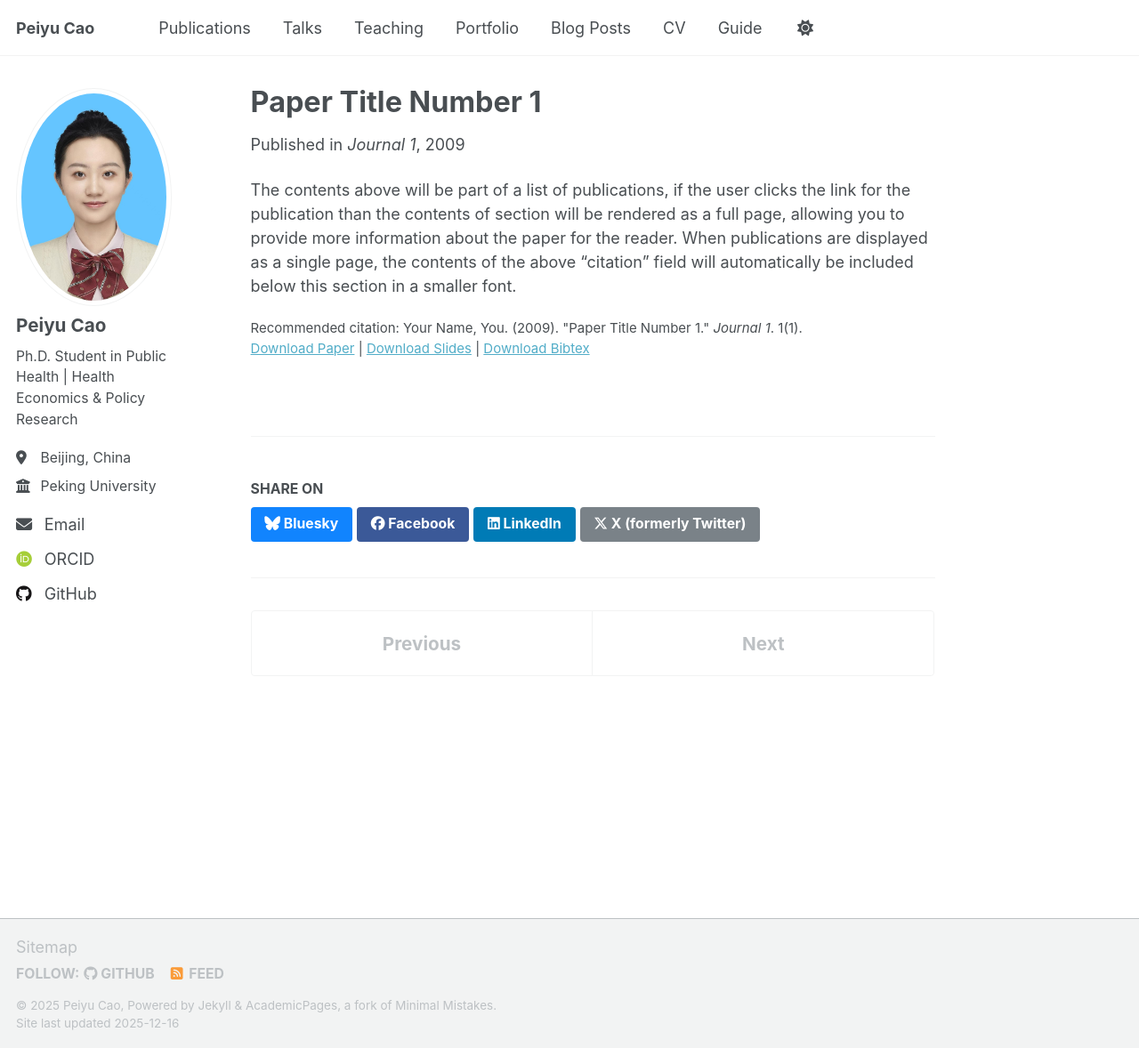
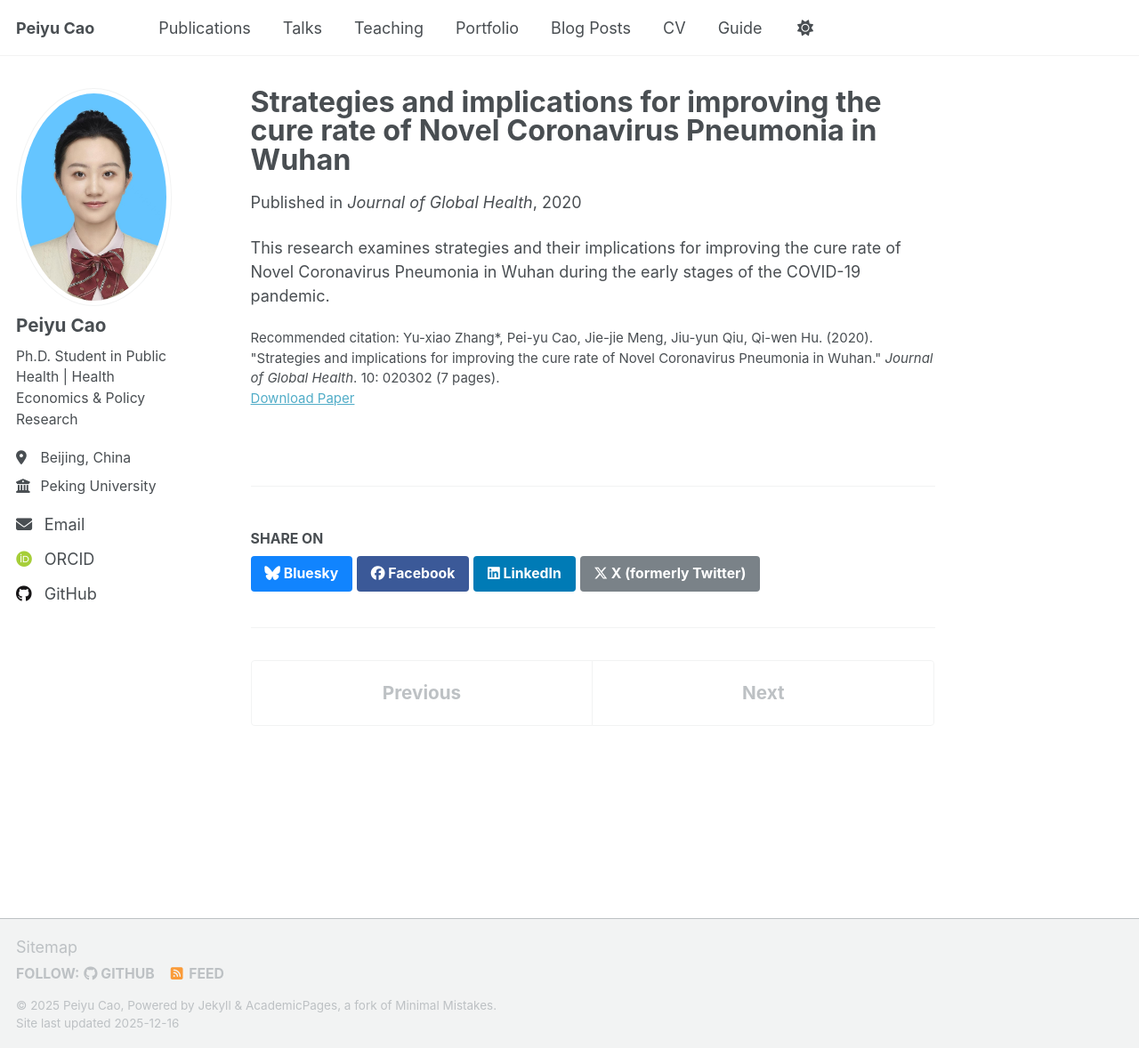
Before and after one commit to Peiyu-Cao/Peiyu-Cao.github.io, a Jekyll site: the page built from _publications/2009-10-01-paper-title-number-1.md, in a window 1280 px wide and 1178 px high. Shown: the whole window at 89% size. Built offline with Jekyll 4.4.1, drawn with Linux system fonts in a browser that asks for light colours; some web fonts are replaced; a script that is not in the unit is left out.

Commit message:
Update 2009-10-01-paper-title-number-1.md

```diff
--- a/_publications/2009-10-01-paper-title-number-1.md
+++ b/_publications/2009-10-01-paper-title-number-1.md
@@ -1,14 +1,13 @@
 ---
-title: "Paper Title Number 1"
+title: "Strategies and implications for improving the cure rate of Novel Coronavirus Pneumonia in Wuhan"
 collection: publications
 category: manuscripts
-permalink: /publication/2009-10-01-paper-title-number-1
-excerpt: 'This paper is about the number 1. The number 2 is left for future work.'
-date: 2009-10-01
-venue: 'Journal 1'
-slidesurl: 'http://academicpages.github.io/files/slides1.pdf'
-paperurl: 'http://academicpages.github.io/files/paper1.pdf'
-bibtexurl: 'http://academicpages.github.io/files/bibtex1.bib'
-citation: 'Your Name, You. (2009). &quot;Paper Title Number 1.&quot; <i>Journal 1</i>. 1(1).'
+permalink: /publication/2020-10-01-covid-cure-rate-wuhan
+excerpt: 'This paper discusses strategies for improving the cure rate of Novel Coronavirus Pneumonia in Wuhan during the COVID-19 pandemic.'
+date: 2020-10-01
+venue: 'Journal of Global Health'
+paperurl: 'https://doi.org/10.7189/jogh.10.020302'
+citation: 'Yu-xiao Zhang*, Pei-yu Cao, Jie-jie Meng, Jiu-yun Qiu, Qi-wen Hu. (2020). &quot;Strategies and implications for improving the cure rate of Novel Coronavirus Pneumonia in Wuhan.&quot; <i>Journal of Global Health</i>. 10: 020302 (7 pages).'
 ---
-The contents above will be part of a list of publications, if the user clicks the link for the publication than the contents of section will be rendered as a full page, allowing you to provide more information about the paper for the reader. When publications are displayed as a single page, the contents of the above "citation" field will automatically be included below this section in a smaller font.
+
+This research examines strategies and their implications for improving the cure rate of Novel Coronavirus Pneumonia in Wuhan during the early stages of the COVID-19 pandemic.
```
